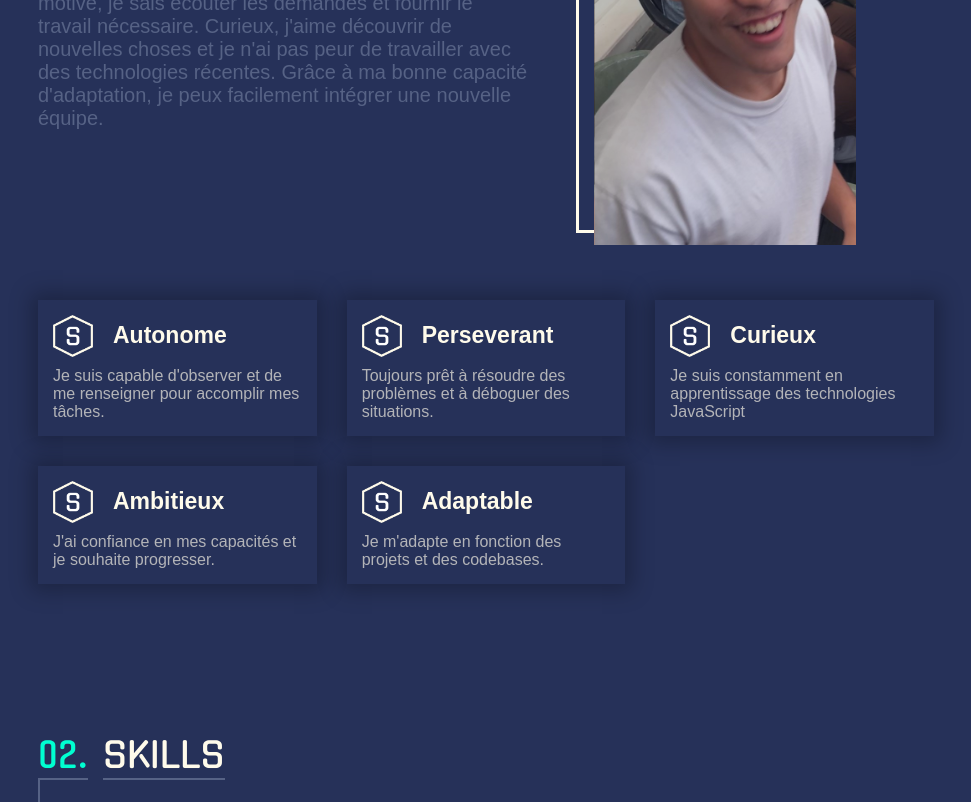
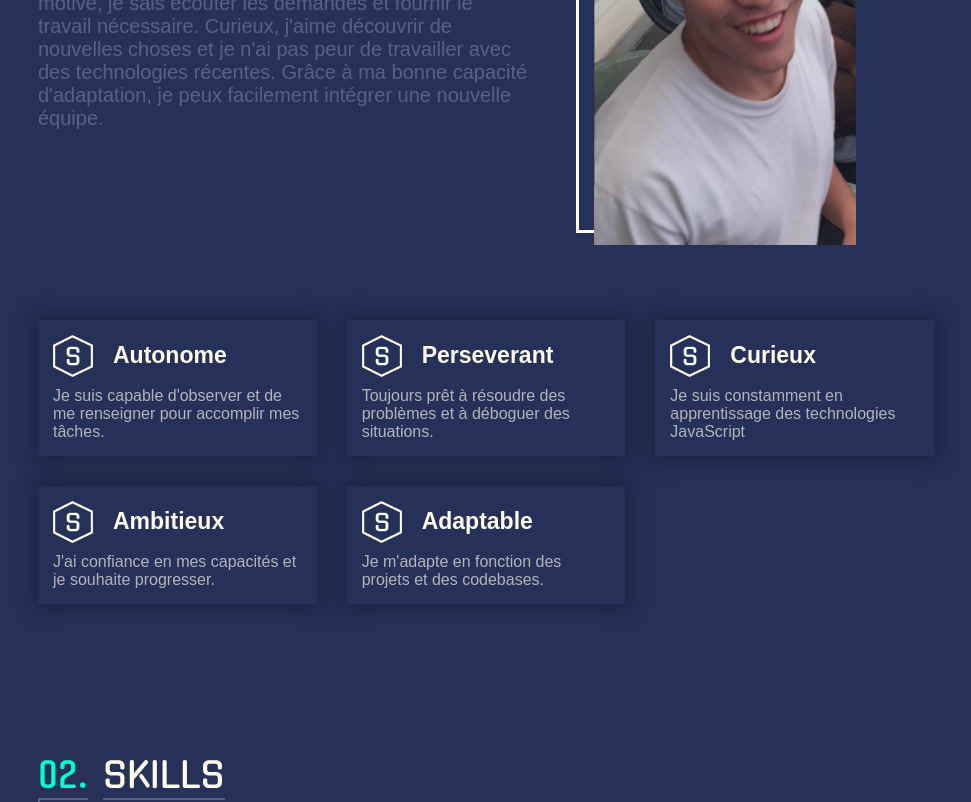
Before and after one commit to Sail-Cpu/portfolio-v2, a React (Create React App) app: page / in a window 1280 px wide. Shown: the part 1132-1934 px from the top of the page, without its empty margins (154-1125 px from the left). Built offline with nearby package versions, Linux system fonts and the light colour scheme.

Commit message:
Update Me responsive

```diff
--- a/src/pages/section/Me.js
+++ b/src/pages/section/Me.js
@@ -22,7 +22,7 @@ const StyledMe = styled.section`
     display: grid;
     grid-template-columns: repeat(auto-fill, minmax(220px, 1fr));
     grid-gap: 30px;
-    margin-top: 150px;
+    margin-top: 170px;
     font-family: sans-serif;
     font-size: 16px;
   }
```
